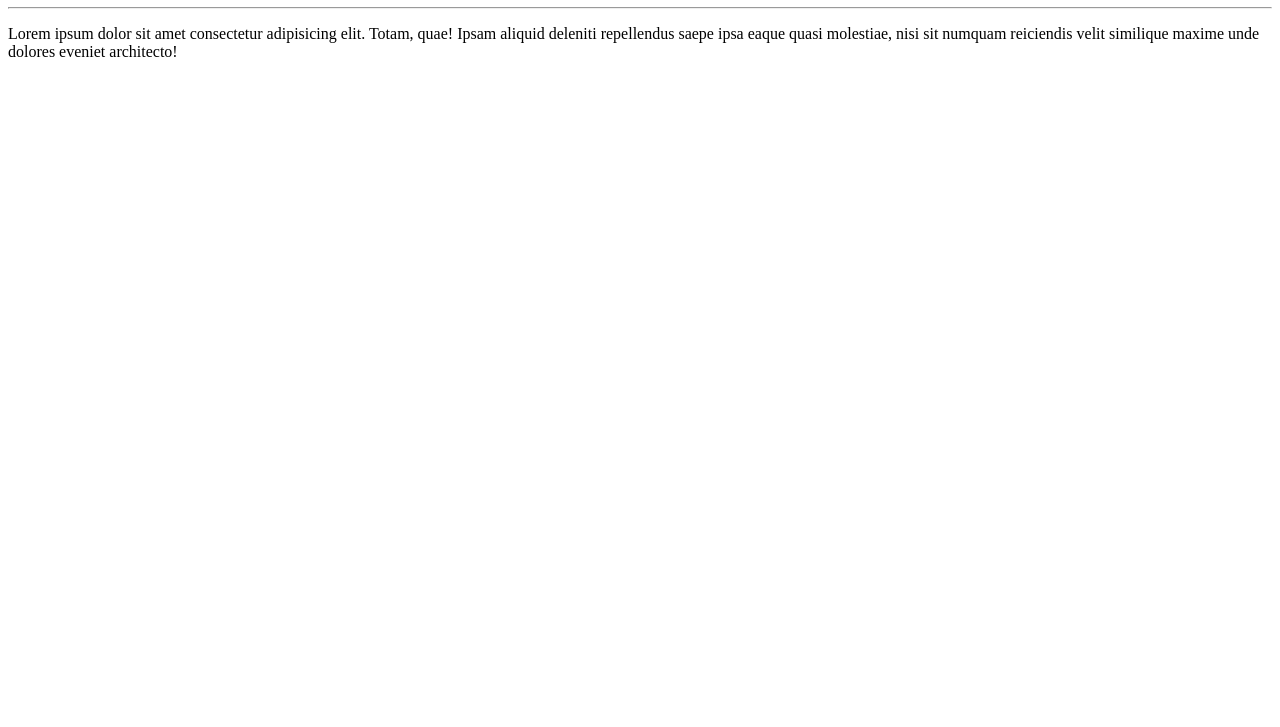
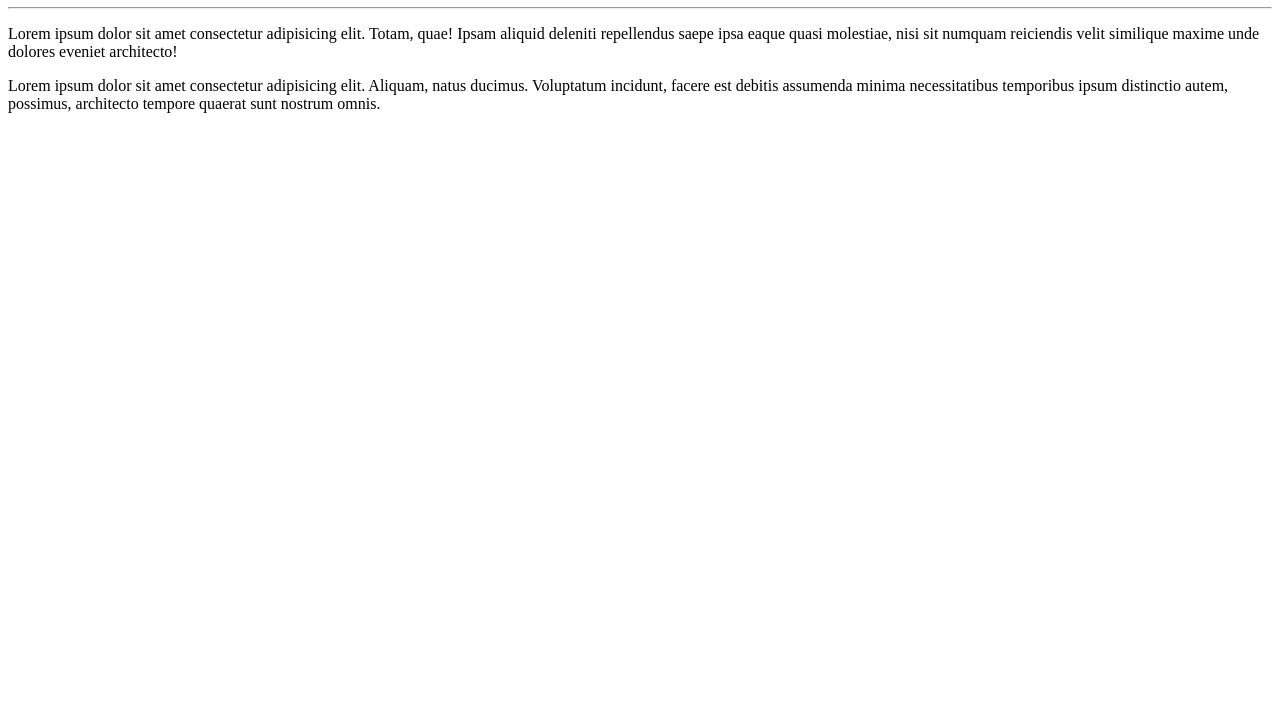
Before and after one commit to FABSANFER/Ola-Mundo, a plain HTML site: page site-exemplo/index.html in a window 1280 px wide. Shown: the part 73-800 px from the top of the page. Drawn offline with Linux system fonts and the light colour scheme.

Commit message:
adicionei um parágrafo

```diff
--- a/site-exemplo/index.html
+++ b/site-exemplo/index.html
@@ -9,5 +9,7 @@
     <h1>Olá, Mundo!</h1>
     <hr>
     <p>Lorem ipsum dolor sit amet consectetur adipisicing elit. Totam, quae! Ipsam aliquid deleniti repellendus saepe ipsa eaque quasi molestiae, nisi sit numquam reiciendis velit similique maxime unde dolores eveniet architecto!</p>
+
+    <p>Lorem ipsum dolor sit amet consectetur adipisicing elit. Aliquam, natus ducimus. Voluptatum incidunt, facere est debitis assumenda minima necessitatibus temporibus ipsum distinctio autem, possimus, architecto tempore quaerat sunt nostrum omnis.</p>
 </body>
 </html>
```
